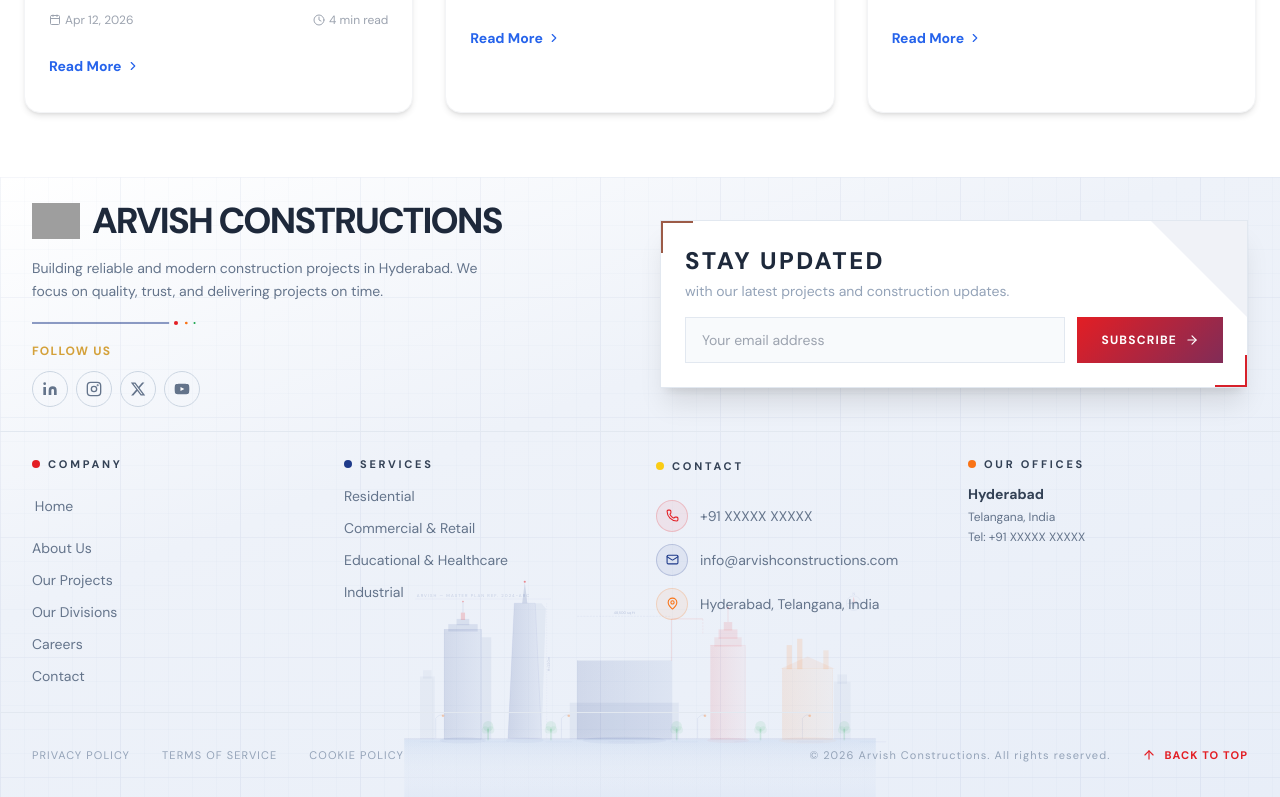
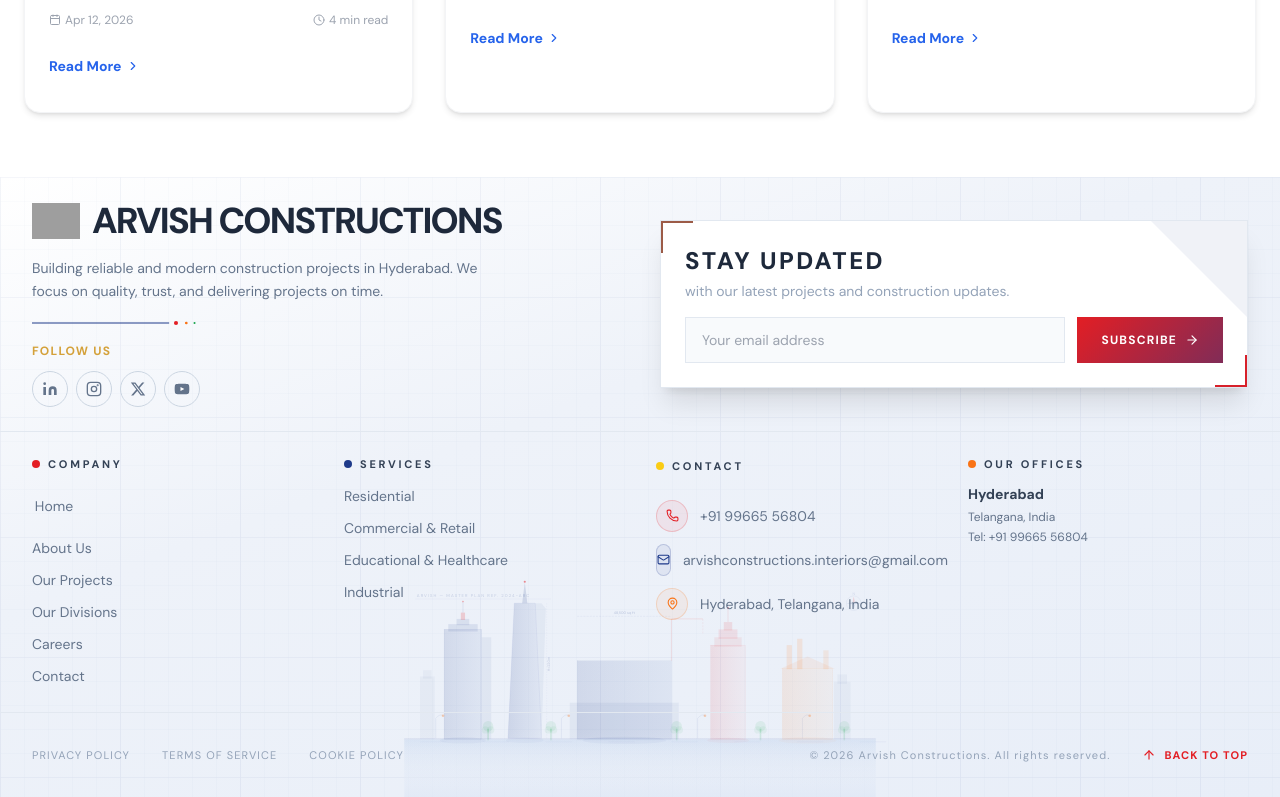
Before and after one commit to Ashwini405/Arvish-Construction, a React (Vite) app: page /blog in a window 1280 px wide. Shown: the part 2104-2901 px from the top of the page. Built offline with nearby package versions, Linux system fonts and the light colour scheme; grey boxes are pictures that could not be loaded; a web font is replaced by a local one.

Commit message:
ashwini 1

```diff
--- a/src/components/AboutSection.jsx
+++ b/src/components/AboutSection.jsx
@@ -15,7 +15,7 @@ export default function AboutGlassSection() {
   const metricDefs = [
     { key: "projects", label: "Projects\nCompleted", target: 50, suffix: "+" },
     { key: "satisfaction", label: "Client\nSatisfaction", target: 98, suffix: "%" },
-    { key: "years", label: "Years of\nExcellence", target: 5, suffix: "+" },
+    { key: "years", label: "Years of\nExcellence", target: 9, suffix: "+" },
   ];
 
   useEffect(() => {
--- a/src/components/Footer.jsx
+++ b/src/components/Footer.jsx
@@ -67,7 +67,7 @@ const socials = [
 ];
 
 const offices = [
-  { city: 'Hyderabad', phone: '+91 XXXXX XXXXX', po: 'Telangana, India' },
+  { city: 'Hyderabad', phone: '+91 99665 56804', po: 'Telangana, India' },
 ];
 
 // ----- Decorative categories (from second footer) -----
@@ -492,19 +492,19 @@ We focus on quality, trust, and delivering projects on time.
               <span className="w-2 h-2 rounded-full bg-[#FACC15]" />
               <h4 className="footer-heading text-slate-700 text-[11px] font-bold uppercase tracking-[0.25em]">Contact</h4>
             </div>
-                <a href="tel:+91XXXXXXXXXX" className="flex items-center gap-3 text-slate-500 hover:text-slate-800 transition-colors duration-200 group">
+                <a href="tel:+91 99665 56804" className="flex items-center gap-3 text-slate-500 hover:text-slate-800 transition-colors duration-200 group">
                   <span className="w-8 h-8 rounded-full flex items-center justify-center border border-current transition-transform duration-300 group-hover:scale-110"
                     style={{ color: '#E31E24', borderColor: '#E31E2433', background: '#E31E2410' }}>
                     <Phone size={13} />
                   </span>
-                  +91 XXXXX XXXXX
+                  +91 99665 56804
                 </a>
-                <a href="mailto:info@arvishconstructions.com" className="flex items-center gap-3 text-slate-500 hover:text-slate-800 transition-colors duration-200 group">
+                <a href="mailto:arvishconstructions.interiors@gmail.com" className="flex items-center gap-3 text-slate-500 hover:text-slate-800 transition-colors duration-200 group">
                   <span className="w-8 h-8 rounded-full flex items-center justify-center border border-current transition-transform duration-300 group-hover:scale-110"
                     style={{ color: '#1E3A8A', borderColor: '#1E3A8A33', background: '#1E3A8A10' }}>
                     <Mail size={13} />
                   </span>
-                  info@arvishconstructions.com
+                  arvishconstructions.interiors@gmail.com
                 </a>
                 <div className="flex items-center gap-3 text-slate-500">
                   <span className="w-8 h-8 rounded-full flex items-center justify-center border border-current"
--- a/src/components/Hero.jsx
+++ b/src/components/Hero.jsx
@@ -1192,7 +1192,7 @@ export default function Hero() {
             </div>
 
             <div className="ah-metrics">
-              {[["25+","Cities Delivered"],["98%","On-Time Completion"],["4.9★","Client Rating"]].map(([v,l])=>(
+              {[["100%","Quality Focus"],["98%","On-Time Completion"],["4.9★","Client Rating"]].map(([v,l])=>(
                 <div className="ah-metric" key={l}>
                   <div className="ah-metric-value">{v}</div>
                   <div className="ah-metric-label">{l}</div>
--- a/src/pages/Contact.jsx
+++ b/src/pages/Contact.jsx
@@ -152,20 +152,17 @@ export default function Contact() {
                   <div className="space-y-2 mt-3 text-sm text-gray-600">
                     <p className="flex items-start gap-2">
                       <MapPin size={14} className="text-gray-400 mt-0.5 flex-shrink-0" />
-                      <span>Madhapur, Hyderabad - 500081, Telangana, India</span>
+                      <span>4 th Floor, CPR Galaxy, Kavuri Hills Rd, beside Orchids, Kakatiya Hills, Kavuri Hills Phase 3, Kavuri Hills, Madhapur, Hyderabad, Telangana 500033</span>
                     </p>
                     <p className="flex items-center gap-2">
                       <Phone size={14} className="text-gray-400" />
-                      Tel: +91 40 1234 5678
+                      +91 99665 56804
                     </p>
-                    <p className="flex items-center gap-2">
-                      <Mail size={14} className="text-gray-400" />
-                      Fax: +91 40 1234 5679
-                    </p>
-                    <p className="flex items-center gap-2">
+
+                    <a href="mailto:arvishconstructions.interiors@gmail.com" className="flex items-center gap-2 text-slate-500 hover:text-slate-800 transition-colors duration-200 group">
                       <Mail size={14} className="text-blue-600" />
-                      <span className="font-medium">Email:</span> corporate@arvishgroup.me
-                    </p>
+                      <span className="font-medium">Email:</span> arvishconstructions.interiors@gmail.com
+                    </a>
                   </div>
                 </div>
               </div>
--- a/src/pages/EducationalHealthcare.jsx
+++ b/src/pages/EducationalHealthcare.jsx
@@ -58,10 +58,10 @@ export default function EducationalHealthcare() {
   };
 
   const stats = [
-    { value: "20+", label: "Facilities Built", icon: Building2 },
-    { value: "5+", label: "Years Experience", icon: HeartPulse },
+    { value: "10+", label: "Facilities Built", icon: Building2 },
+    { value: "9+", label: "Years Experience", icon: HeartPulse },
     { value: "100%", label: "Quality Focus", icon: CheckCircle },
-    { value: "500+", label: "People Served", icon: Users },
+    { value: "50+", label: "People Served", icon: Users },
   ];
 
   return (
@@ -78,11 +78,10 @@ export default function EducationalHealthcare() {
       <section className="relative pt-32 pb-20 overflow-hidden">
         <div className="absolute inset-0">
           <img
-            src="https://images.pexels.com/photos/236380/pexels-photo-236380.jpeg?auto=compress&cs=tinysrgb&w=1920"
+            src="/eduhealheroi.png"
             alt="Educational campus"
             className="w-full h-full object-cover"
           />
-          <div className="absolute inset-0 bg-gradient-to-r from-blue-900/80 via-indigo-900/70 to-slate-900/80" />
         </div>
         <div className="relative z-10 max-w-7xl mx-auto px-6 text-center">
           <motion.div
@@ -185,7 +184,7 @@ export default function EducationalHealthcare() {
               className="relative rounded-2xl overflow-hidden shadow-xl h-96"
             >
               <img
-                src="https://images.pexels.com/photos/236380/pexels-photo-236380.jpeg?auto=compress&cs=tinysrgb&w=1260&h=750&dpr=2"
+                src="/eduheal1.png"
                 alt="Healthcare facility"
                 className="w-full h-full object-cover transition-transform duration-700 hover:scale-105"
               />
```
Also changed, not shown: public/eduhealheroi.png (added), 1 other file (tests, documents, lock files or other folders).
